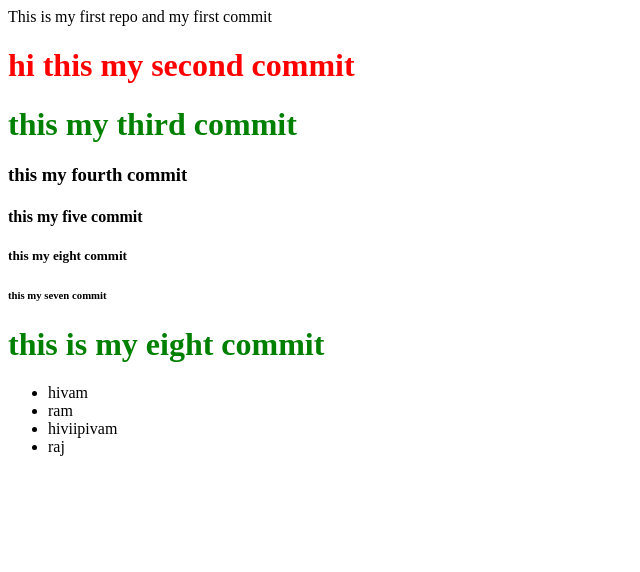
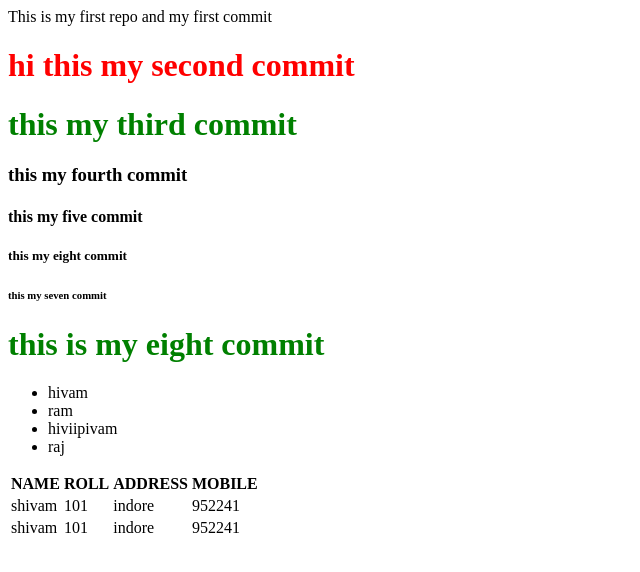
Before and after one commit to shivamkumar9522/test, a plain HTML site: page index.html in a window 1280 px wide. Shown: the whole page, without its empty margins (0-640 px from the left). Drawn offline with Linux system fonts and the light colour scheme.

Commit message:
creat new table

```diff
--- a/index.html
+++ b/index.html
@@ -26,5 +26,27 @@
         <li>hiviipivam</li>
         <li>raj</li>
      </ul>
+     <table>
+       <tr>
+        <th>NAME</th>
+        <th>ROLL</th>
+        <th>ADDRESS</th>
+        <th>MOBILE</th>
+       </tr>
+
+       <tr>
+        <td>shivam </td>
+        <td> 101</td>
+        <td>indore</td>
+        <td>952241</td>
+       </tr>
+
+       <tr>
+        <td>shivam </td>
+        <td> 101</td>
+        <td>indore</td>
+        <td>952241</td>
+       </tr>
+     </table>
 </body>
 </html>
```
